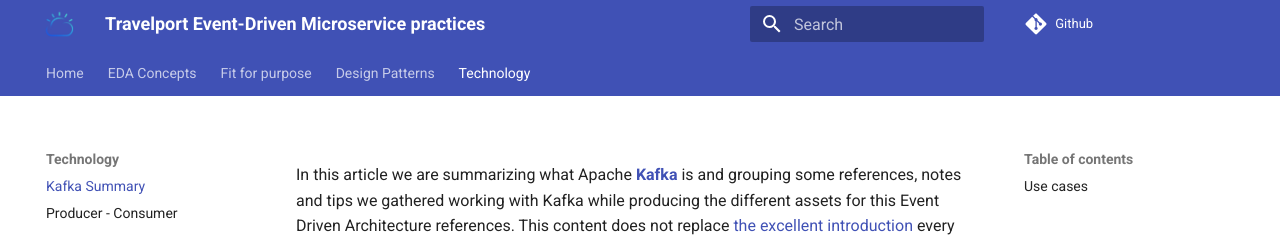
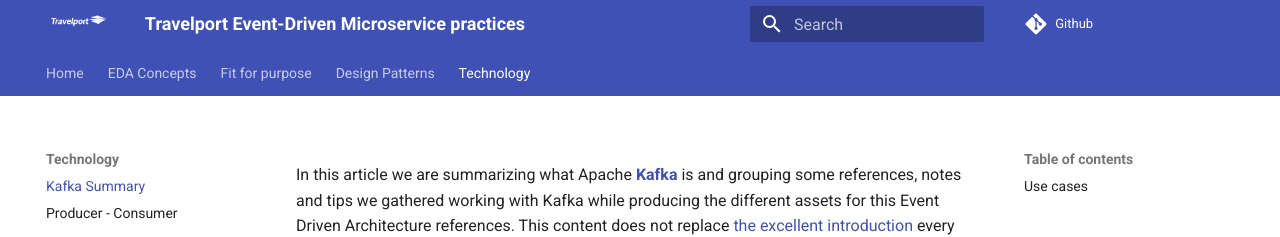
Before and after one commit to jbcodeforce/tvpt-docs, an MkDocs documentation site: the page built from docs/technology/kafka-overview/index.md, in a window 1280 px wide. Shown: the top 237 px of the page. Built offline with MkDocs 1.6.1 and Material for MkDocs 9.7.7, drawn with Linux system fonts in a browser that asks for light colours.

Commit message:
add logo

```diff
--- a/docs/technology/kafka-overview/index.md
+++ b/docs/technology/kafka-overview/index.md
@@ -82,6 +82,7 @@ Each partition can be replicated across a number of servers. The replication fac
 Partitions have one leader and zero or more followers.
 
 ![](./images/topic-replication.png)
+
 The leader manages all the read and write requests for the partition. The followers replicate the leader content. We are addressing data replication in the high availability section below.
 
 ## Zookeeper
--- a/mkdocs.yml
+++ b/mkdocs.yml
@@ -16,7 +16,7 @@ nav:
 
 theme:
   name: material
-  logo: 'images/cloud.png'
+  logo: 'images/travelportlogo.png'
   feature:
     tabs: true
   palette:
```
Also changed, not shown: docs/images/travelportlogo.png (added).
